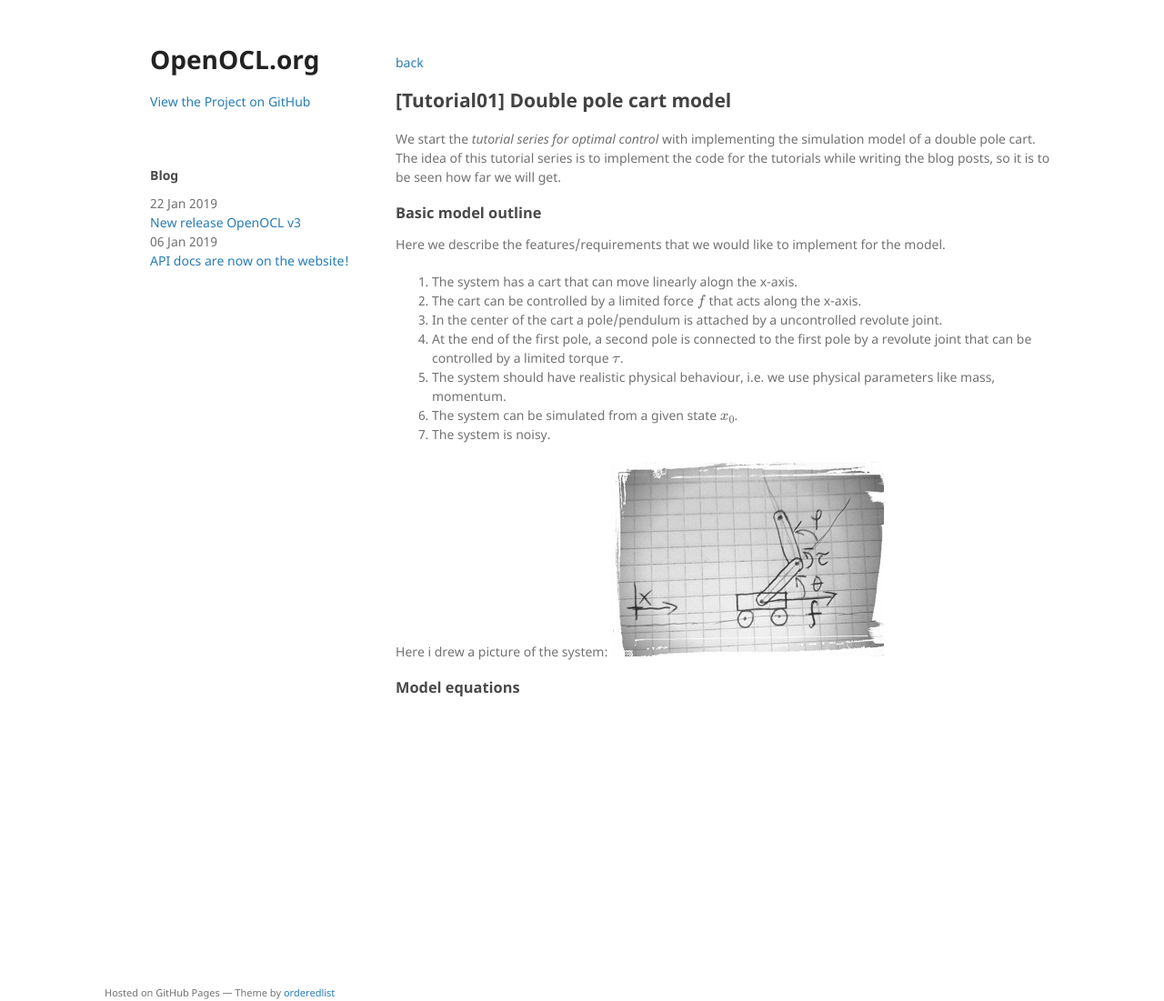
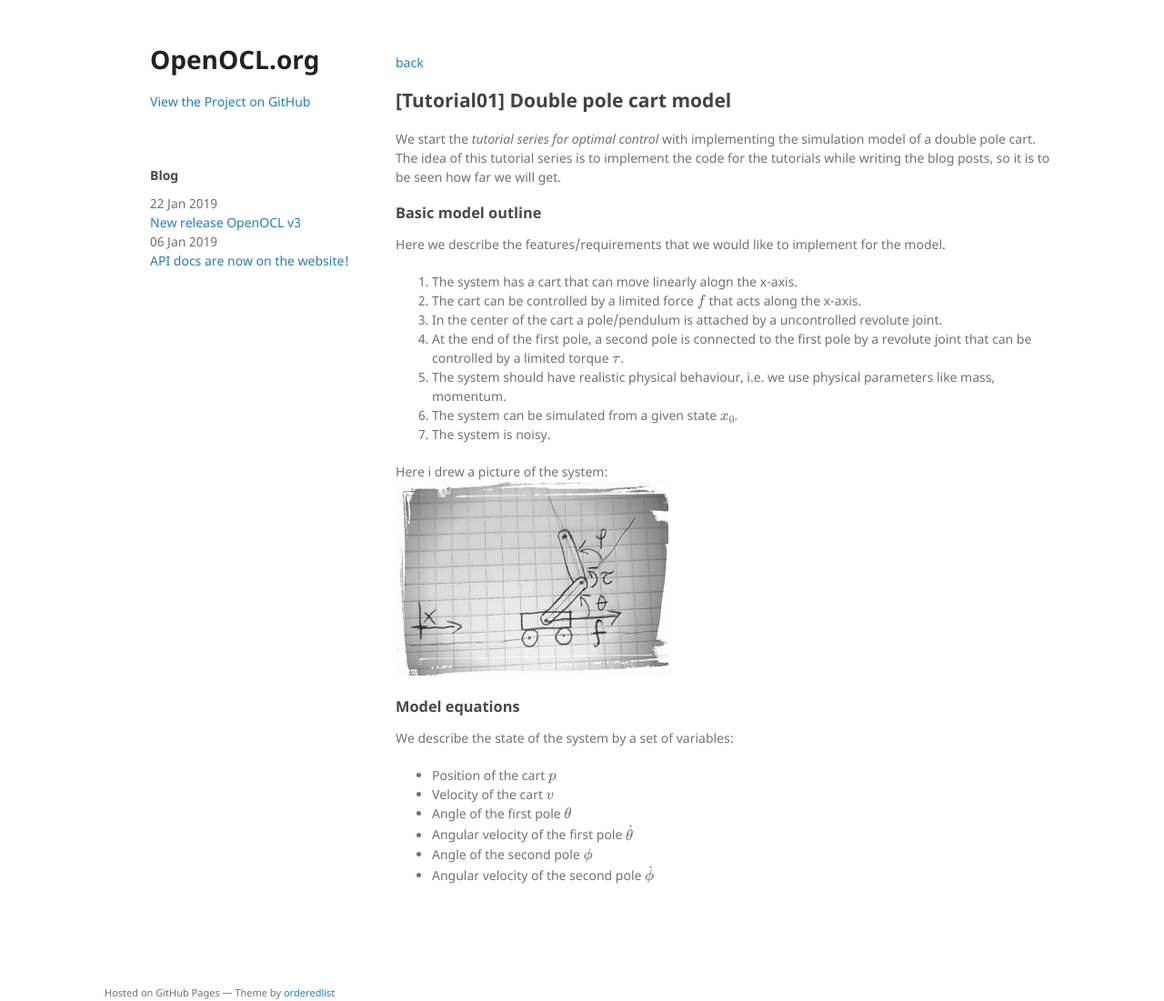
Before and after one commit to OpenOCL/openocl.github.io, a Jekyll site: the page built from _posts/2019-03-09-tutorial-01-model.md, in a window 1280 px wide and 1101 px high. Shown: the whole window at 91% size. Built offline with Jekyll 4.4.1, drawn with Linux system fonts in a browser that asks for light colours; our own code applies the rules of GitHub Pages for plain Markdown files; formulas are drawn with MathJax 3; a script that is not in the unit is left out.

Commit message:
Update 2019-03-09-tutorial-01-model.md

```diff
--- a/_posts/2019-03-09-tutorial-01-model.md
+++ b/_posts/2019-03-09-tutorial-01-model.md
@@ -24,3 +24,11 @@
 ![Drawing of double pole cart](/assets/posts/drawing_dpcart.jpg)
 
 ### Model equations
+
+We describe the state of the system by a set of variables:
+* Position of the cart $p$
+* Velocity of the cart $v$
+* Angle of the first pole $\theta$
+* Angular velocity of the first pole $\dot{\theta}$
+* Angle of the second pole $\phi$
+* Angular velocity of the second pole $\dot{\phi}$
```
